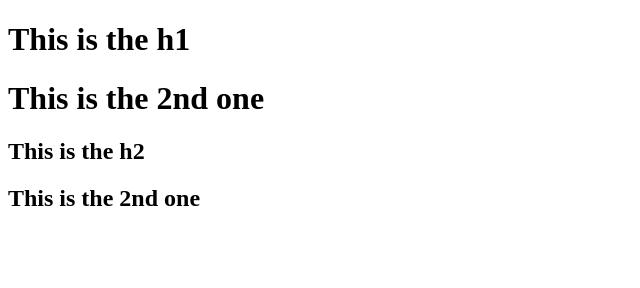
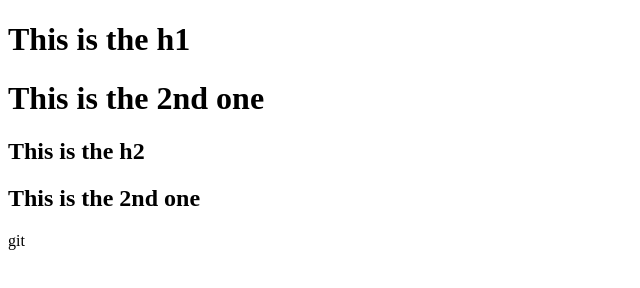
Before and after one commit to Adityakalgutkar/React-practice, a website: page index.html in a window 1280 px wide. Shown: the full height of the page, 0-640 px from the left. Drawn offline with nearby package versions, Linux system fonts and the light colour scheme.

Commit message:
episode-1

```diff
--- a/index.html
+++ b/index.html
@@ -9,6 +9,6 @@
     <div id="root"><h1></h1></div>
     <script crossorigin src="https://unpkg.com/react@18/umd/react.development.js"></script>
     <script crossorigin src="https://unpkg.com/react-dom@18/umd/react-dom.development.js"></script>
-    <script src="script.js"></script>
+    <script src="script.js"></script>git
 </body>
 </html>
```
Also changed, not shown: package.json (added, +22 -0 lines), 1 other file.
